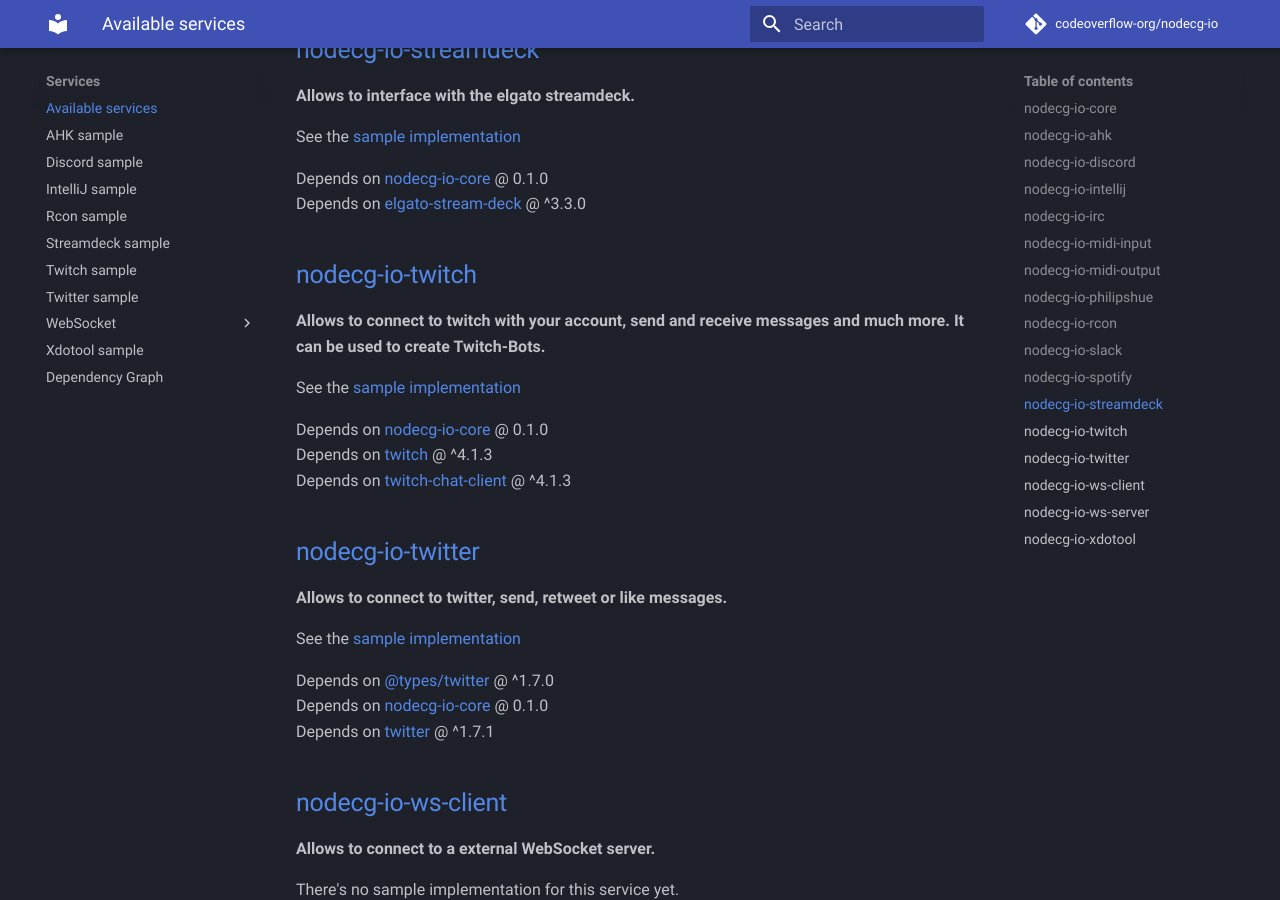
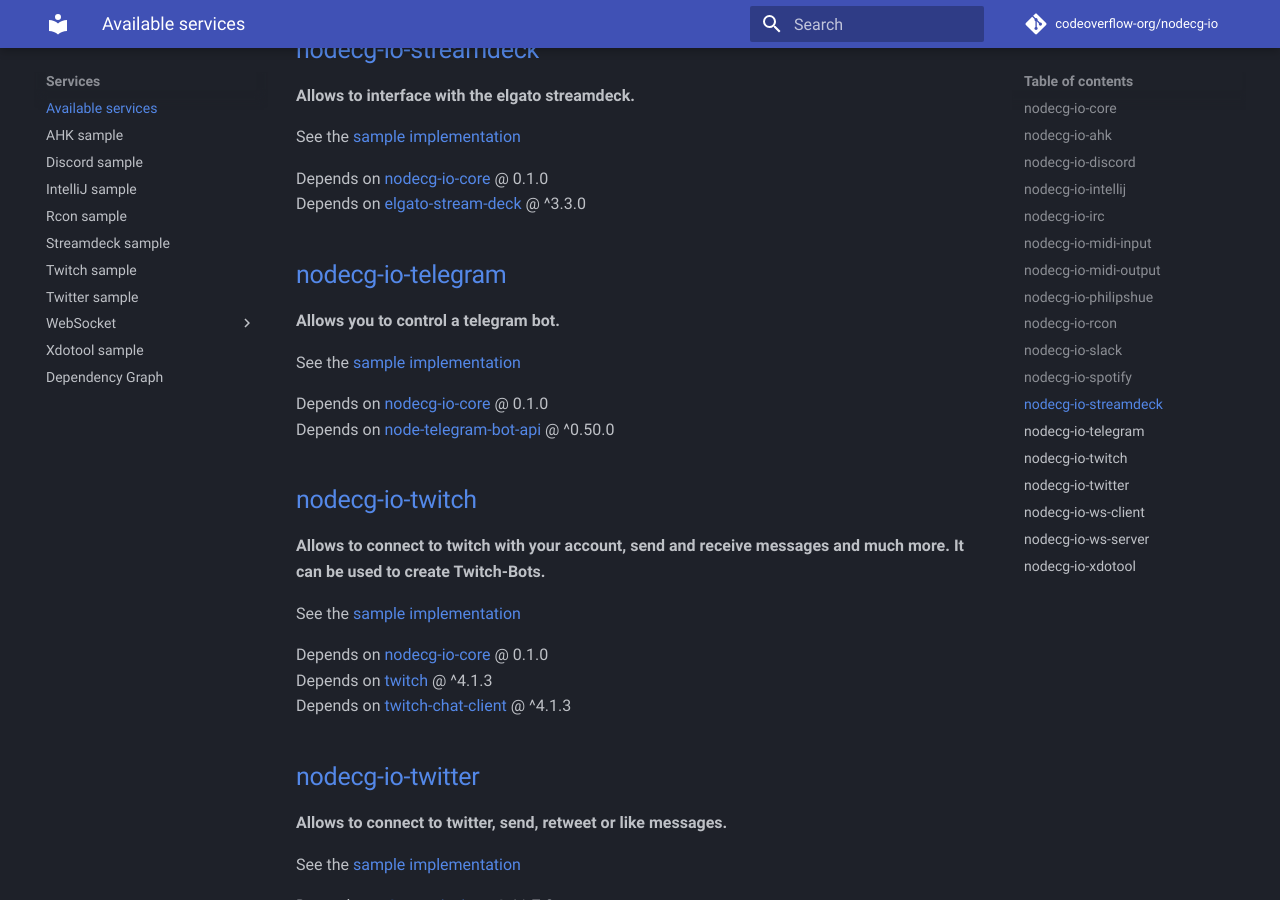
Before and after one commit to codeoverflow-org/nodecg-io-docs, an MkDocs documentation site: the page built from docs/services.md, in a window 1280 px wide and 900 px high, scrolled down 2787 px. Built offline with MkDocs 1.6.1 and Material for MkDocs 9.7.7, drawn with Linux system fonts in a browser that asks for light colours; comment, search, counter and statistics services are not loaded.

Commit message:
Update generated documentation ( codeoverflow-org/nodecg-io@27f4a7999550f949f2a5230e86411bdc959d1c6c)

```diff
--- a/docs/services.md
+++ b/docs/services.md
@@ -111,6 +111,15 @@
 Depends on [nodecg-io-core](https://github.com/codeoverflow-org/nodecg-io/tree/master/nodecg-io-core) @ 0.1.0 <br>
 Depends on [elgato-stream-deck](https://www.npmjs.com/package/elgato-stream-deck) @ ^3.3.0 <br>
 
+## [nodecg-io-telegram](https://github.com/codeoverflow-org/nodecg-io/tree/master/nodecg-io-telegram)
+
+**Allows you to control a telegram bot.**
+
+See the [sample implementation](samples/telegram.md)
+
+Depends on [nodecg-io-core](https://github.com/codeoverflow-org/nodecg-io/tree/master/nodecg-io-core) @ 0.1.0 <br>
+Depends on [node-telegram-bot-api](https://www.npmjs.com/package/node-telegram-bot-api) @ ^0.50.0 <br>
+
 ## [nodecg-io-twitch](https://github.com/codeoverflow-org/nodecg-io/tree/master/nodecg-io-twitch)
 
 **Allows to connect to twitch with your account, send and receive messages and much more. It can be used to create Twitch-Bots.**
```
Also changed, not shown: docs/dependencies.md (+4 -0 lines), docs/index.md (+1 -1 lines).
